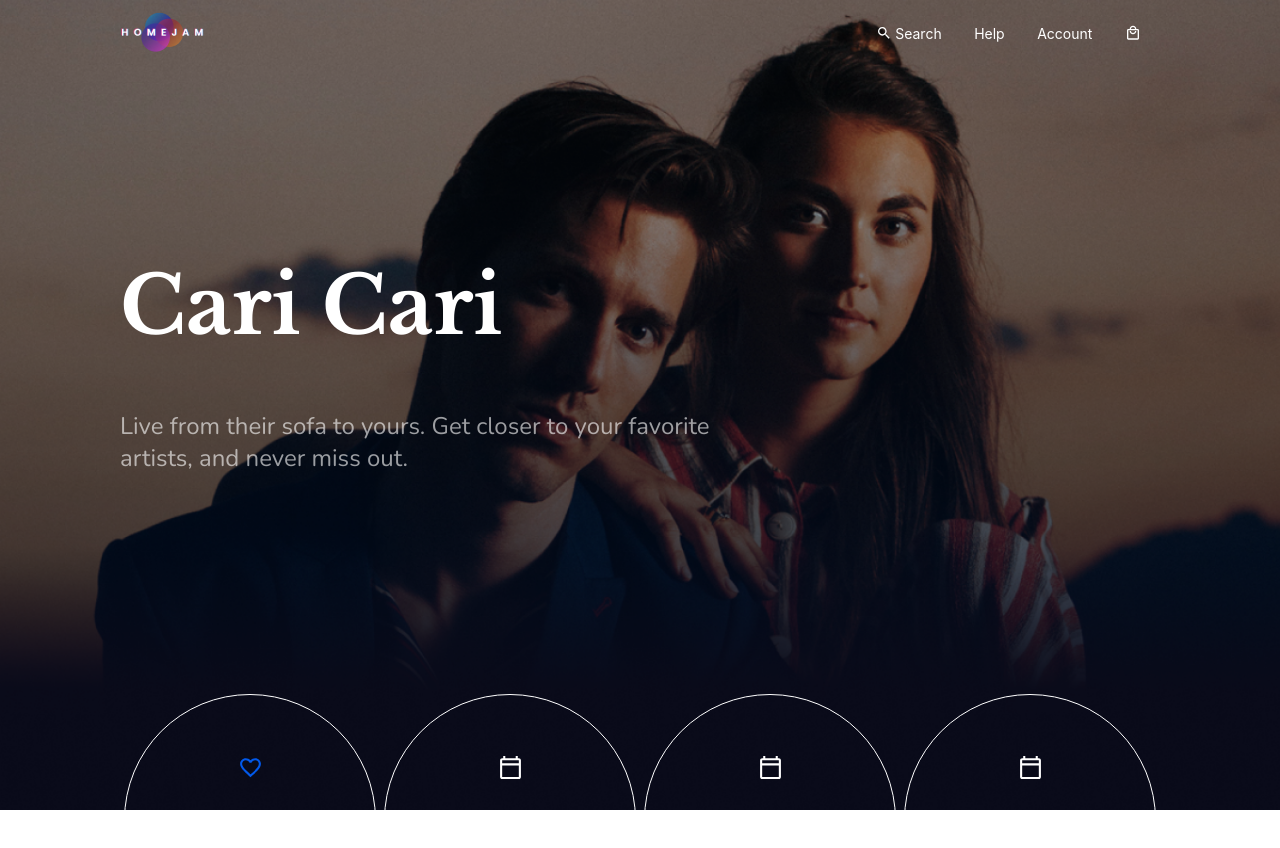
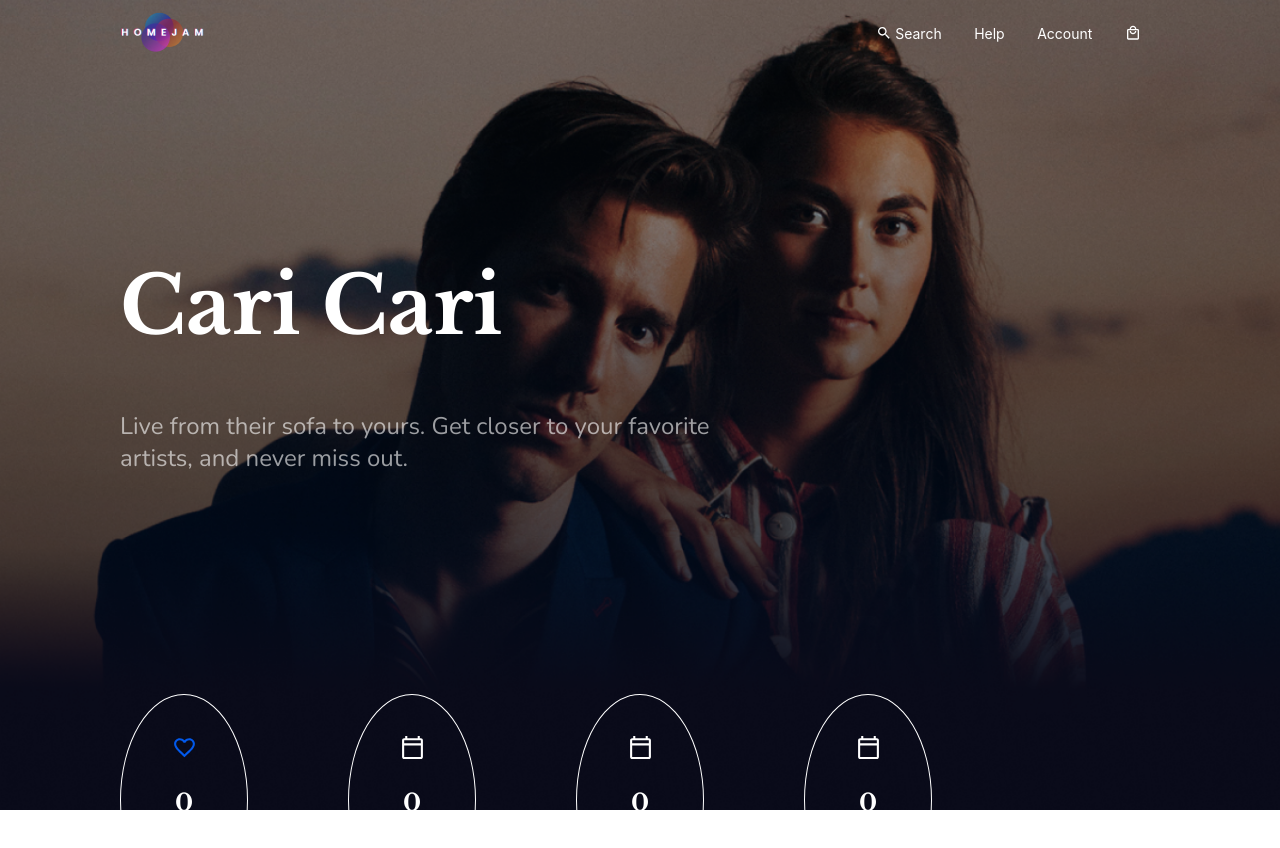
Before and after one commit to usaif1/homejam, a React (Create React App) app: page / in a window 1280 px wide. Shown: the top 848 px of the page. Built offline with nearby package versions, Linux system fonts and the light colour scheme.

Commit message:
added labels swiper

```diff
--- a/src/components/home/Labels.js
+++ b/src/components/home/Labels.js
@@ -6,8 +6,12 @@ import {
   FavoriteBorderOutlined,
 } from "@material-ui/icons";
 
+// Import Swiper styles
+import "swiper/swiper-bundle.css";
+
 //imports
 import { useStyles } from "./styles";
+import "./swiper.css";
 
 const iconStyles = {
   fontSize: "2.5rem",
@@ -49,15 +53,22 @@ const Labels = () => {
         justifyContent: "space-around",
       }}
     >
+      <Swiper
+        spaceBetween={window.innerWidth > 600 ? 100 : 20}
+        slidesPerView={window.innerWidth > 600 ? 5 : 2}
+      >
         {labels.map((label) => {
           return (
+            <SwiperSlide style={{ display: "flex", width: "20rem" }}>
               <div className={classes.roundedContainer}>
                 <div>{label.icon}</div>
                 <p className={classes.labelNumber}>{label.number}</p>
                 <p className={classes.labelText}>{label.text}</p>
               </div>
+            </SwiperSlide>
           );
         })}
+      </Swiper>
     </div>
   );
 };
--- a/src/components/home/styles.js
+++ b/src/components/home/styles.js
@@ -70,8 +70,8 @@ export const useStyles = makeStyles((theme) => ({
     fontSize: "1.8rem",
     borderRadius: "50%",
     border: "1px solid white",
-    height: "25rem",
-    width: "25rem",
+    height: "21rem",
+    width: "21rem",
   },
   labelNumber: {
     fontFamily: "'Libre Baskerville', serif",
@@ -105,5 +105,13 @@ export const useStyles = makeStyles((theme) => ({
       fontSize: "1.6rem",
       width: "unset",
     },
+    /*label*/
+    roundedContainer: {
+      height: "16rem",
+      width: "16rem",
+    },
+    labelNumber: {
+      margin: "0",
+    },
   },
 }));
--- /dev/null
+++ b/src/components/home/swiper.css
@@ -0,0 +1,17 @@
+.swiper-container {
+  width: 100%;
+}
+
+.swiper-wrapper {
+  display: flex;
+}
+
+.swiper-slide {
+  width: 25rem;
+}
+
+/* media queries for swiper  */
+@media only screen and (max-width: 600px) {
+  .swiper-container {
+  }
+}
```
Lines whose indentation alone changed are shown as unchanged.
